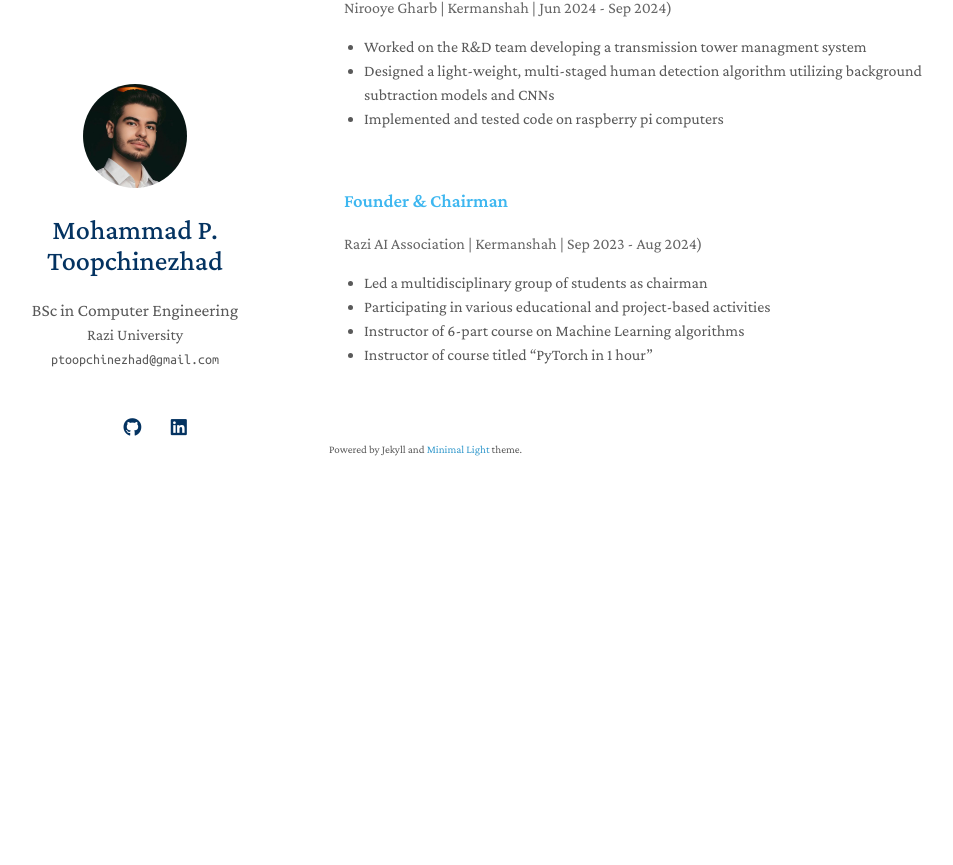
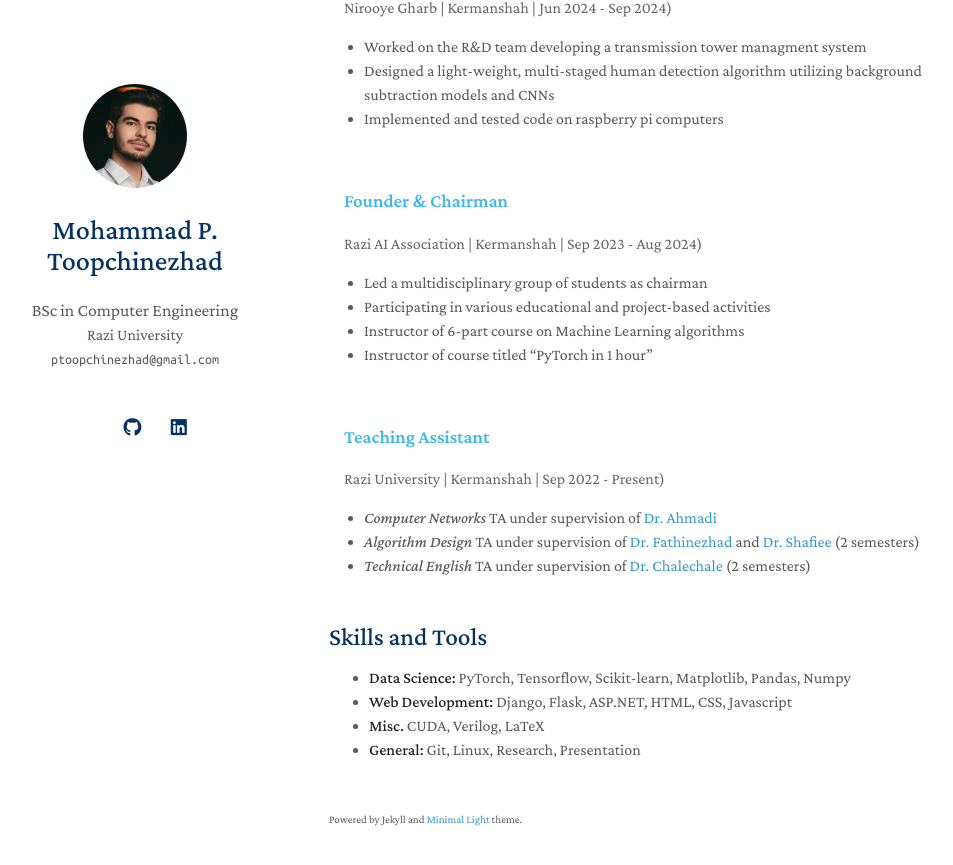
Before and after one commit to Procedurally-Generated-Human/Procedurally-Generated-Human.github.io, a Jekyll site: the page built from index.md, in a window 1280 px wide and 900 px high, scrolled down 1200 px. Shown: the top 865 px of the window, without its empty margins (141-1094 px from the left). Built offline with Jekyll 4.4.1, drawn with Linux system fonts in a browser that asks for light colours; a style sheet for code colours, icons or effects is not loaded; our own code applies the rules of GitHub Pages for plain Markdown files; before the commit the page ends 1730 px from its top, so only the background shows below that.

Commit message:
Update index.md

```diff
--- a/index.md
+++ b/index.md
@@ -4,7 +4,7 @@ layout: homepage
 
 ## About Me
 
-My full name is Mohammad Parsa Toopchinezhad. I am a final year BSc student studying Computer Engineering at Razi University; experienced with research and teaching. Throughout my studies, I have primarily focused on Machine Learning (ML)--particularly Reinforcement Learning (RL)--which I have successfully applied to solve various simulated and real-world problems. Currently, I am working with my supervisor, [Dr.Ahmadi](https://scholar.google.com/citations?user=nLI3EwoAAAAJ&hl=en), to develop adaptable ML agents for next-generation computer networks.
+My full name is Mohammad Parsa Toopchinezhad. I am a final year BSc student studying Computer Engineering at Razi University; experienced with research and teaching. Throughout my studies, I have primarily focused on Machine Learning (ML)--particularly Reinforcement Learning (RL)--which I have successfully applied to solve various simulated and real-world problems. Currently, I am working with my supervisor, [Dr. Ahmadi](https://scholar.google.com/citations?user=nLI3EwoAAAAJ&hl=en), to develop adaptable ML agents for next-generation computer networks.
 
 <div style="background-color:rgba(1, 121, 236, 0.2); border-left:5px solid #3eb7f0; margin:20px; padding:7px 10px 7px 20px; font-style:italic;">
 
@@ -58,3 +58,28 @@ Seeking master's position for Fall 2025
         <li>Instructor of course titled “PyTorch in 1 hour”</li>
     </ul>
 </div>
+
+<div style="
+    border-radius: 5px;
+    padding: 15px;
+    margin-bottom: 10px;
+    background-color:transparent;
+">
+    <h3 style="color: #3eb7f0; margin-top: 0;">
+        Teaching Assistant
+    </h3>
+    <p style="color: #666; margin-bottom: 15px;">Razi University | Kermanshah | Sep 2022 - Present)</p>
+    <ul style="list-style-type: disc; padding-left: 20px;">
+        <li><i>Computer Networks</i> TA under supervision of <a href="https://scholar.google.com/citations?user=nLI3EwoAAAAJ&hl=en">Dr. Ahmadi</a></li>
+                <li><i>Algorithm Design</i> TA under supervision of <a href="https://scholar.google.com/citations?user=0-MY9rYAAAAJ&hl=en">Dr. Fathinezhad</a> and <a href="https://scholar.google.com/citations?hl=en&user=PPq5ipEAAAAJ&">Dr. Shafiee</a> (2 semesters)</li>
+        <li><i>Technical English</i> TA under supervision of <a href="https://scholar.google.com/citations?hl=en&user=C1-FBkUAAAAJ&">Dr. Chalechale</a> (2 semesters)</li>
+    </ul>
+</div>
+
+
+## Skills and Tools
+
+- **Data Science:** PyTorch, Tensorflow, Scikit-learn, Matplotlib, Pandas, Numpy
+- **Web Development:** Django, Flask, ASP.NET, HTML, CSS, Javascript
+- **Misc.** CUDA, Verilog, LaTeX
+- **General:** Git, Linux, Research, Presentation
```
